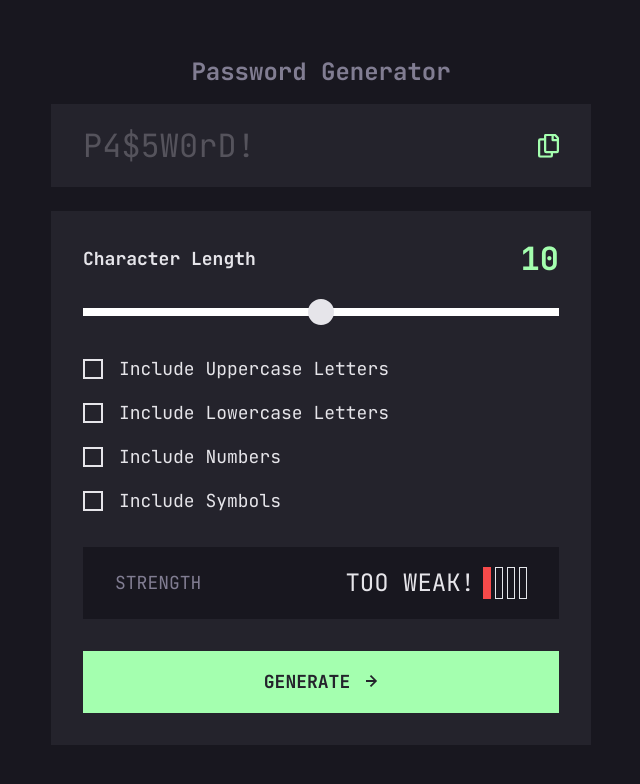
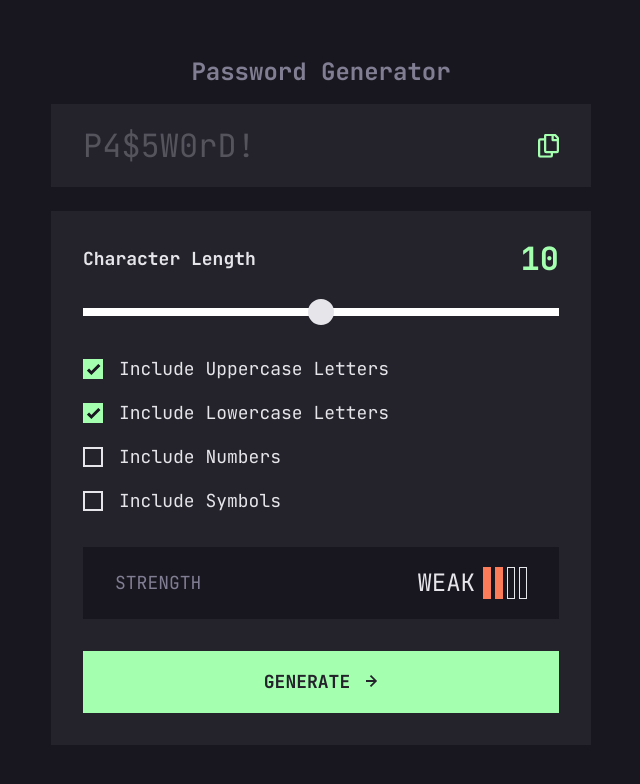
Before and after one commit to UnTalPeluca/password-generator-react, a React (Vite) app: page / in a window 1280 px wide. Shown: the top 784 px of the page, without its empty margins (319-959 px from the left). Built offline with nearby package versions, Linux system fonts and the light colour scheme.

Commit message:
Update PasswordGenerator.jsx

```diff
--- a/src/components/PasswordGenerator/PasswordGenerator.jsx
+++ b/src/components/PasswordGenerator/PasswordGenerator.jsx
@@ -9,8 +9,8 @@ const PasswordGenerator = () => {
   const [password, setPassword] = useState("");
   const [length, setLength] = useState(10);
   const [strength, setStrenght] = useState(0);
-  const [uppercase, setUppercase] = useState(false);
-  const [lowercase, setLowercase] = useState(false);
+  const [uppercase, setUppercase] = useState(true);
+  const [lowercase, setLowercase] = useState(true);
   const [numbers, setNumbers] = useState(false);
   const [symbols, setSymbols] = useState(false);
   const generatePassword = (e) => {
@@ -44,7 +44,6 @@ const PasswordGenerator = () => {
     if (symbols) newStrength += 1;
     if (length < 8) newStrength -= 1;
     setStrenght(newStrength);
-    console.log(newStrength);
   });
   return (
     <div className="flex flex-col gap-4 sm:gap-6">
```
